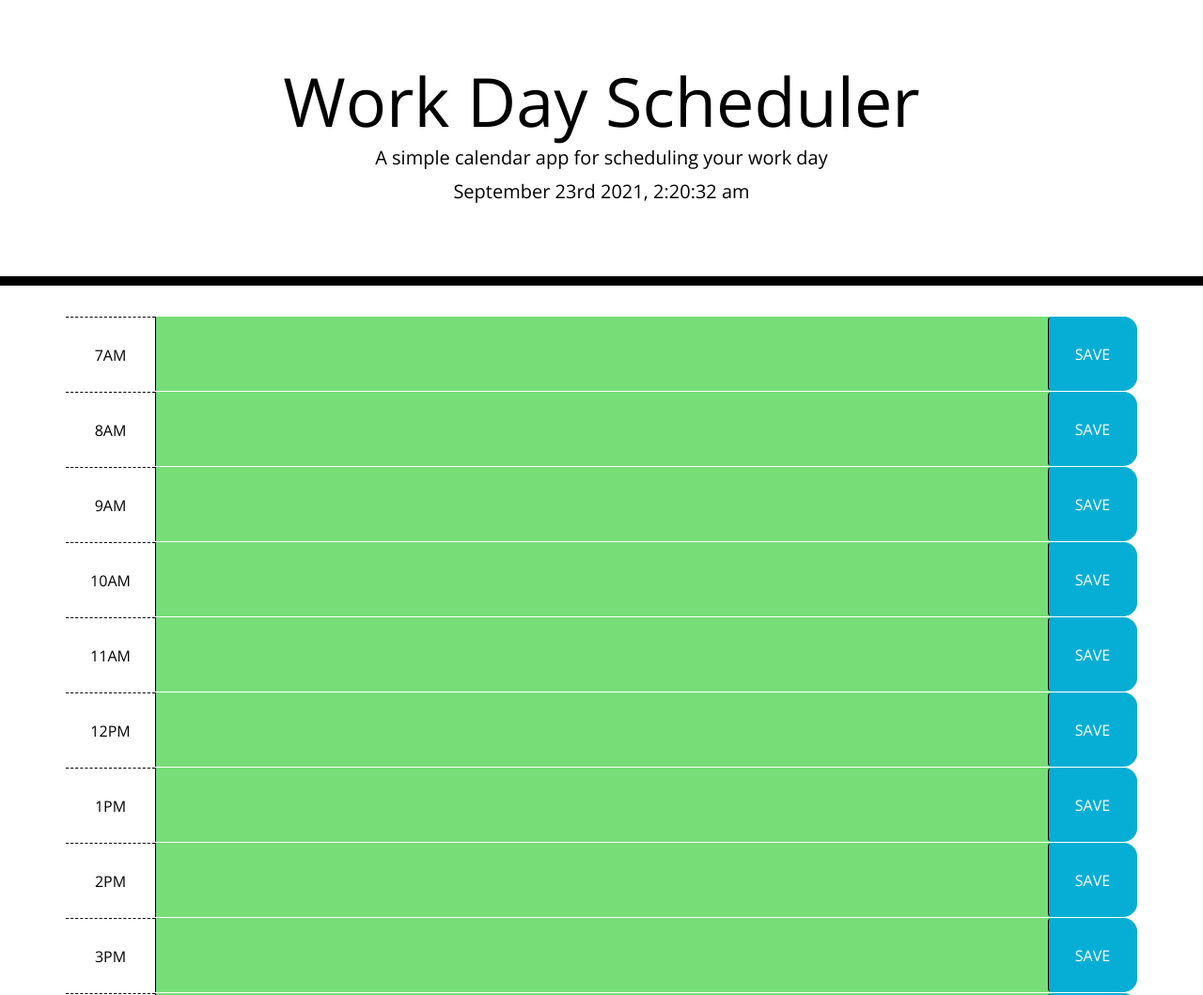
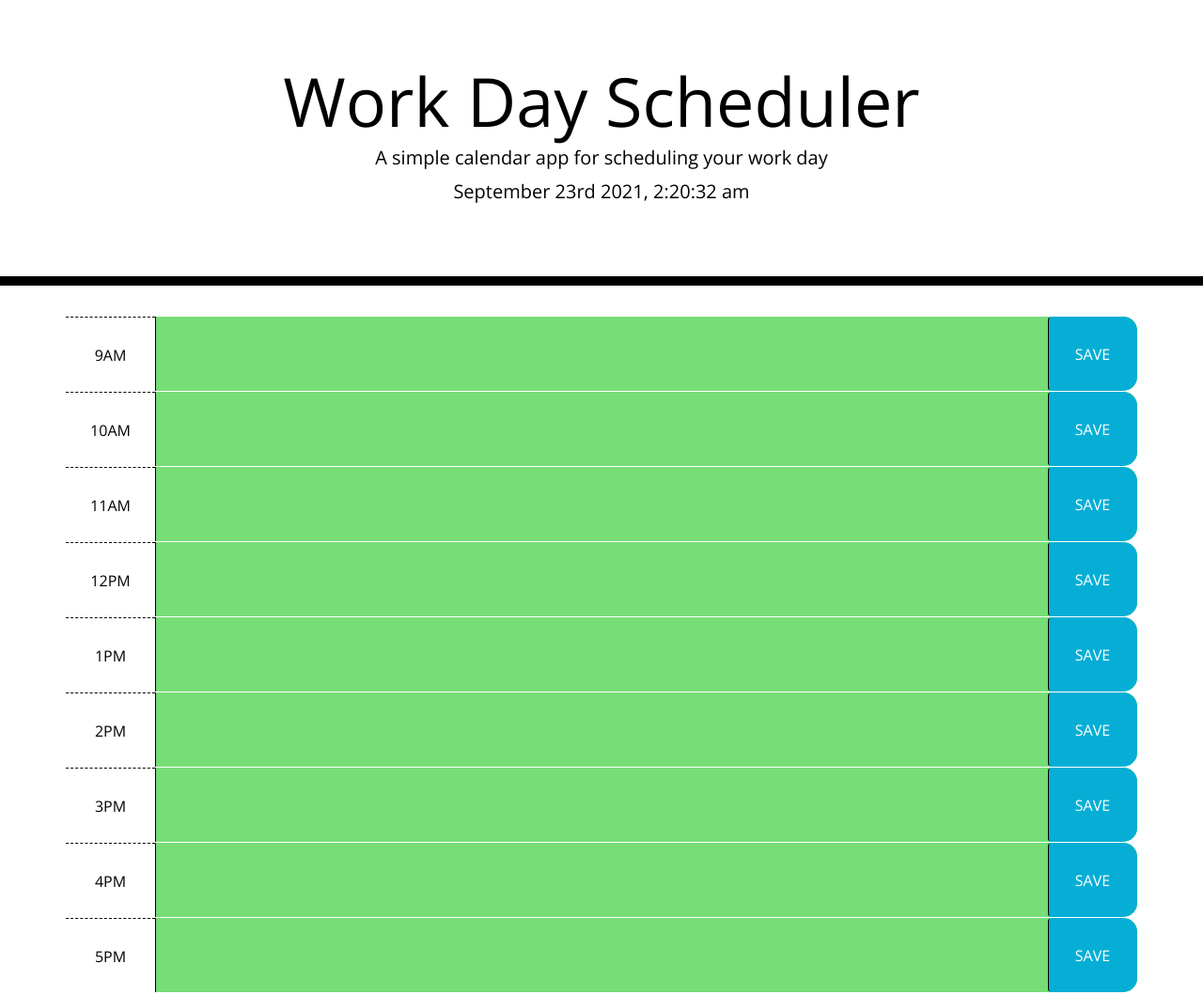
Before and after one commit to SDB14/WorkDayScheduler, a plain HTML site: page index.html in a window 1280 px wide. Shown: the top 1059 px of the page at 94% size. Drawn offline with nearby package versions, Linux system fonts and the light colour scheme.

Commit message:
comment out work hours for alternate shifts

```diff
--- a/index.html
+++ b/index.html
@@ -32,7 +32,7 @@
 
       <!-- Timeblocks go here -->
 
-      <div id="7" class="row time-block">
+      <!-- <div id="7" class="row time-block">
         <div class="col-md-1 hour">
           7AM
         </div>
@@ -48,7 +48,7 @@
         <textarea class="col-md-10 textvalue">
         </textarea>
         <button class="btn saveBtn col-md-1">SAVE</button>
-      </div>
+      </div> -->
 
       <div id="9" class="row time-block">
         <div class="col-md-1 hour">
@@ -130,7 +130,7 @@
         </textarea>
         <button class="btn saveBtn col-md-1">SAVE</button>
       </div>
-
+<!--
       <div id="18" class="row time-block">
         <div class="col-md-1 hour">
           6PM
@@ -156,7 +156,7 @@
         <textarea class="col-md-10 textvalue">
         </textarea>
         <button class="btn saveBtn col-md-1">SAVE</button>
-      </div>
+      </div> -->
 
   <!-- duplicate for all other daily hours ; change id #; use military time -->
 
--- a/script.js
+++ b/script.js
@@ -12,8 +12,8 @@ localStorage.setItem(timeDiv,textvalue)
 })
 
 // in order to reference key (time block) make key and string value equal to keep on screen reload (persistance)
-$("#7 .textvalue").val(localStorage.getItem("7"))
-$("#8 .textvalue").val(localStorage.getItem("8"))
+// $("#7 .textvalue").val(localStorage.getItem("7"))
+// $("#8 .textvalue").val(localStorage.getItem("8"))
 $("#9 .textvalue").val(localStorage.getItem("9"))
 $("#10 .textvalue").val(localStorage.getItem("10"))
 $("#11 .textvalue").val(localStorage.getItem("11"))
@@ -23,9 +23,9 @@ $("#14 .textvalue").val(localStorage.getItem("14"))
 $("#15 .textvalue").val(localStorage.getItem("15"))
 $("#16 .textvalue").val(localStorage.getItem("16"))
 $("#17 .textvalue").val(localStorage.getItem("17"))
-$("#18 .textvalue").val(localStorage.getItem("18"))
-$("#19 .textvalue").val(localStorage.getItem("19"))
-$("#20 .textvalue").val(localStorage.getItem("20"))
+// $("#18 .textvalue").val(localStorage.getItem("18"))
+// $("#19 .textvalue").val(localStorage.getItem("19"))
+// $("#20 .textvalue").val(localStorage.getItem("20"))
 // repeat for each hour id
 // set function to change color for the hour
 
```
